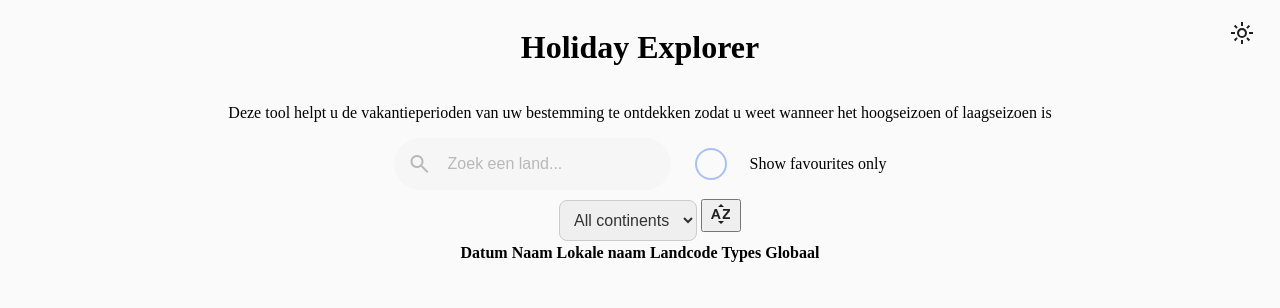
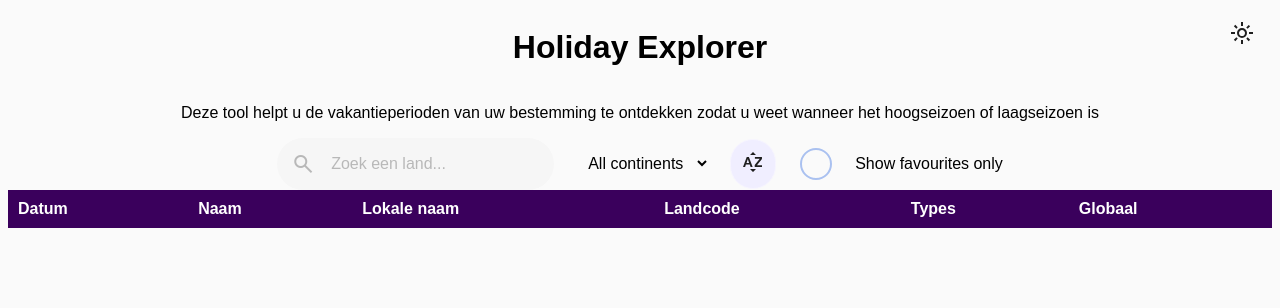
Before and after one commit to styorick/Holiday-Explorer, a website built with Vite: page index.html in a window 1280 px wide. Built offline with nearby package versions, Linux system fonts and the light colour scheme; no server answers.

Commit message:
toevoegen & aanpassen van styling

```diff
--- a/index.html
+++ b/index.html
@@ -26,12 +26,6 @@
         <input class="search-input" id="search-input" type="text" placeholder="Zoek een land..." />
       </div>
 
-      <!-- filter for favourites -->
-      <input type="checkbox" id="favourites-filter" />
-      <label for="favourites-filter">Show favourites only</label>
-    </div>
-
-    <div class="stoolbar">
       <!-- filter for continents -->
       <select class="filter" id="continent-filter">
         <option value="">All continents</option>
@@ -46,8 +40,11 @@
       <button id="sort-button">
         <img src="/A-Z-icon.svg" alt="Sort A-Z" />
       </button>
+
+      <!-- filter for favourites -->
+      <input type="checkbox" id="favourites-filter" />
+      <label for="favourites-filter">Show favourites only</label>
     </div>
-
 
     <!-- table for holidays -->
     <table>
--- a/src/style.css
+++ b/src/style.css
@@ -3,6 +3,7 @@ body {
   display: flex;
   flex-direction: column;
   align-items: center;
+  font-family: Arial, Helvetica, sans-serif;
 }
 
 body.dark-theme {
@@ -49,6 +50,25 @@ body.dark-theme {
     color: rgba(0,0,0,0.25);
 }
 
+#sort-button {
+  padding: 10px;
+  border-radius: 25px;
+  border: 1px solid #F7F5FF;
+  background-color: #F0EEFFf9;
+  color: inherit;
+  font-size: 16px;
+  cursor: pointer;
+  outline: none;
+}
+
+.filter {
+  padding: 10px;
+  font-size: 16px;
+  background: transparent;
+  border: none;
+  color: inherit;
+}
+
 #favourites-filter {
   appearance: none;
   height: 32px;
@@ -59,6 +79,7 @@ body.dark-theme {
   display: grid;
   place-content: center
 }
+
 
 #favourites-filter::before {
   content: '';
@@ -87,16 +108,24 @@ body.dark-theme {
   outline-offset: 2px;
 }
 
-.filter {
-  margin-left: 20px;
-  margin-top: 10px;
+
+table {
+  border-collapse: collapse;
+  width: 100%;
+}
+
+th, td {
   padding: 10px;
-  border-radius: 8px;
-  border: 1px solid #ccc;
-  font-size: 16px;
-  font-family: 'Arial', sans-serif;
-  color: #333;
-  outline: none;
+  text-align: left;
+}
+
+th {
+  background-color: #3A005C;
+  color: white;
+}
+
+body.dark-theme th {
+  background-color: #7B2FFF;
 }
 
 #countries-cards {
@@ -106,6 +135,7 @@ body.dark-theme {
   gap: 40px;
   padding: 20px;
 }
+
 
 article {
   width: 200px;
```
